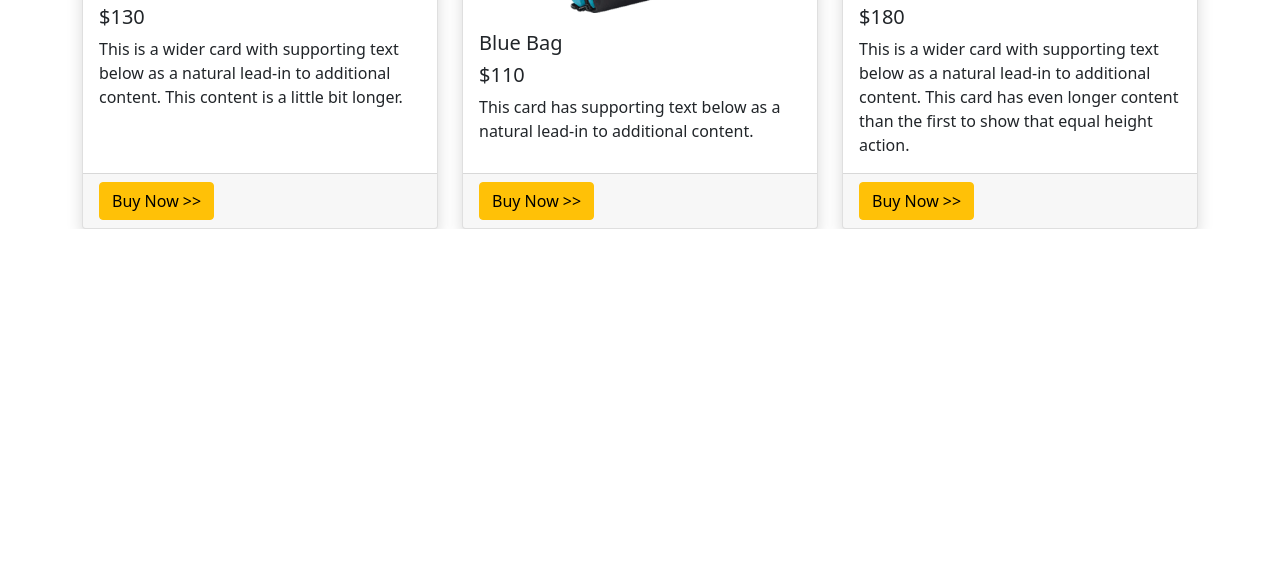
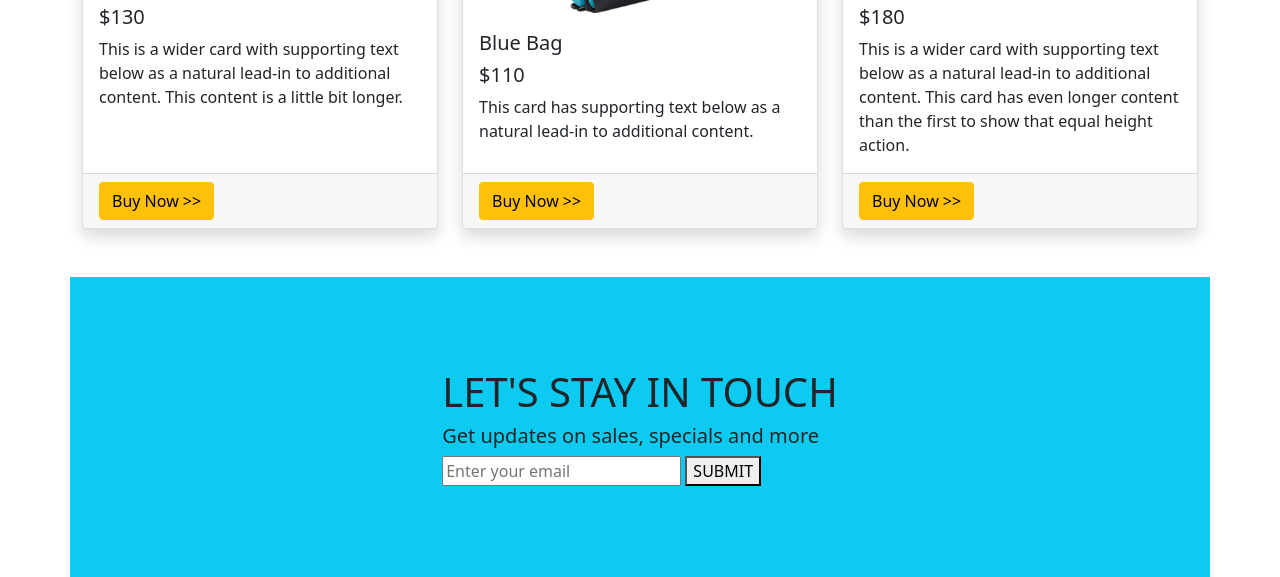
Before and after one commit to Momenuzzaman/panda-e-commerce, a plain HTML site: page index.html in a window 1280 px wide. Shown: the part 1745-2322 px from the top of the page. Before the commit the page ends 1974 px from the top, so only its background shows below. Drawn offline with nearby package versions, Linux system fonts and the light colour scheme.

Commit message:
submit section add

```diff
--- a/index.html
+++ b/index.html
@@ -181,6 +181,14 @@
           </div>
         </div>
       </section>
+      <section style="height: 300px;"  class=" mt-5 bg-info container d-flex justify-content-center align-items-center">
+        <div>
+          <h1>LET'S STAY IN TOUCH</h1>
+          <H5>Get updates on sales, specials and more</H5>
+          <input type="text" placeholder="Enter your email">
+          <button>SUBMIT</button>
+        </div>
+      </section>
    </main>
 
     <script src="https://cdn.jsdelivr.net/npm/bootstrap@5.1.3/dist/js/bootstrap.bundle.min.js" integrity="sha384-ka7Sk0Gln4gmtz2MlQnikT1wXgYsOg+OMhuP+IlRH9sENBO0LRn5q+8nbTov4+1p" crossorigin="anonymous"></script>
```
